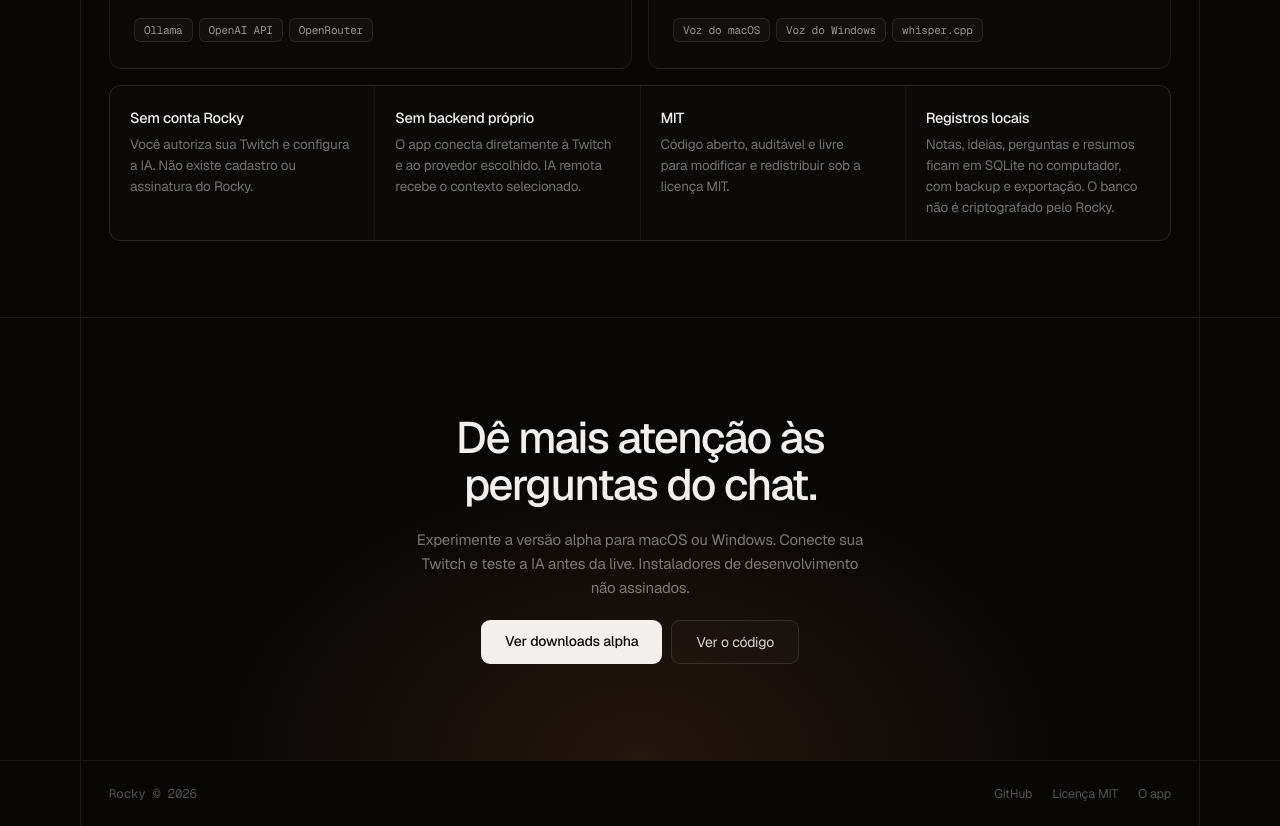
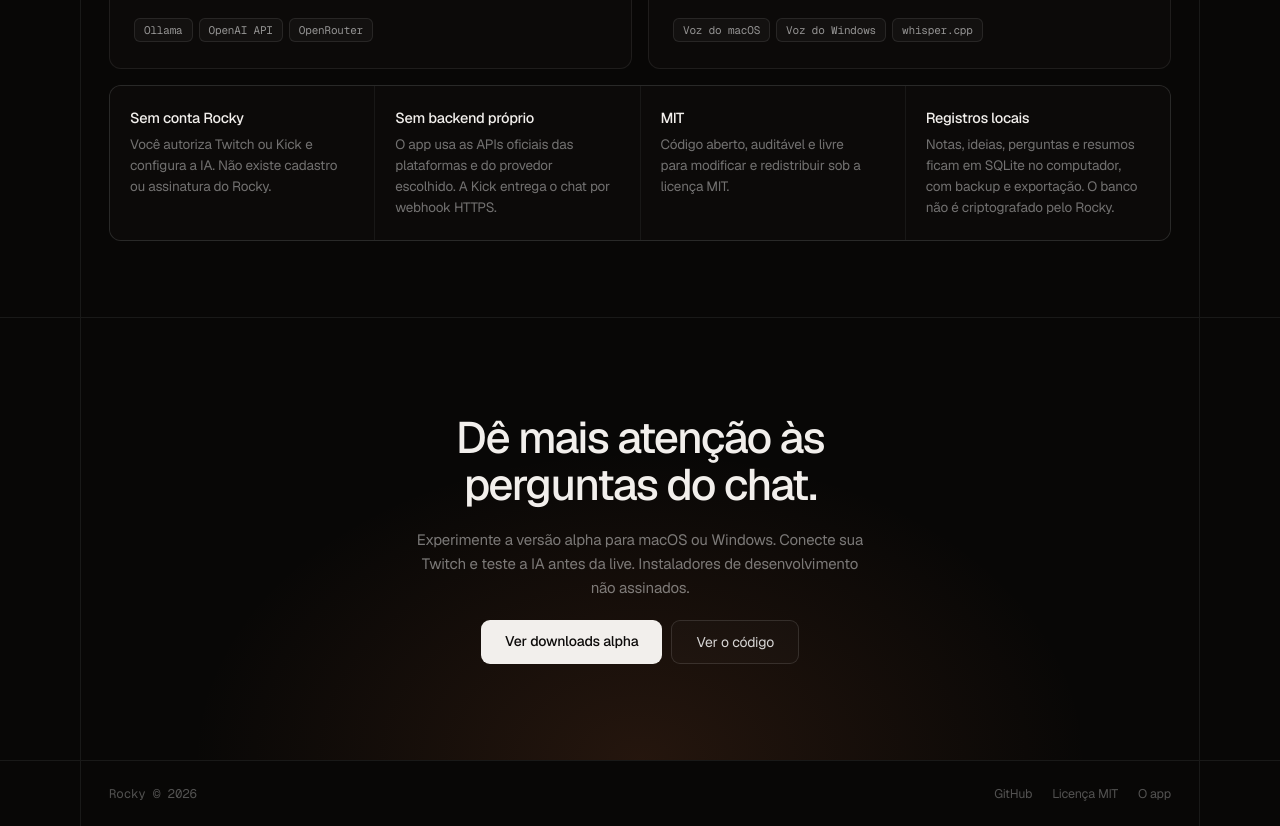
Before and after one commit to opensources-com-br/rocky, a Next.js app in the folder apps/web/: page / in a window 1280 px wide. Shown: the part 3160-3986 px from the top of the page. Built offline with nearby package versions, Linux system fonts and the light colour scheme.

Commit message:
docs: clarify Kick connectivity on the landing page

```diff
--- a/apps/web/content/landing/guarantees.js
+++ b/apps/web/content/landing/guarantees.js
@@ -1,11 +1,11 @@
 export const guarantees = [
   {
     "title": "Sem conta Rocky",
-    "text": "Você autoriza sua Twitch e configura a IA. Não existe cadastro ou assinatura do Rocky."
+    "text": "Você autoriza Twitch ou Kick e configura a IA. Não existe cadastro ou assinatura do Rocky."
   },
   {
     "title": "Sem backend próprio",
-    "text": "O app conecta diretamente à Twitch e ao provedor escolhido. IA remota recebe o contexto selecionado."
+    "text": "O app usa as APIs oficiais das plataformas e do provedor escolhido. A Kick entrega o chat por webhook HTTPS."
   },
   {
     "title": "MIT",
```
